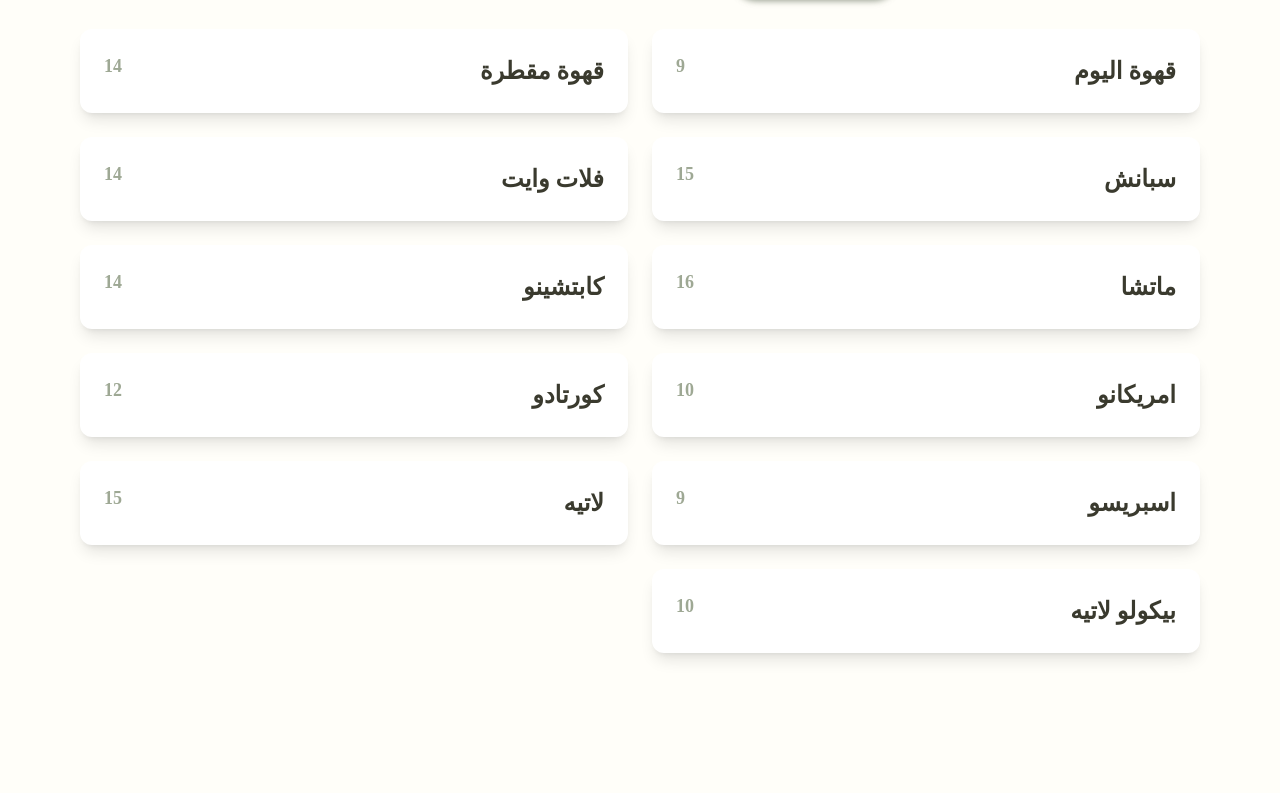
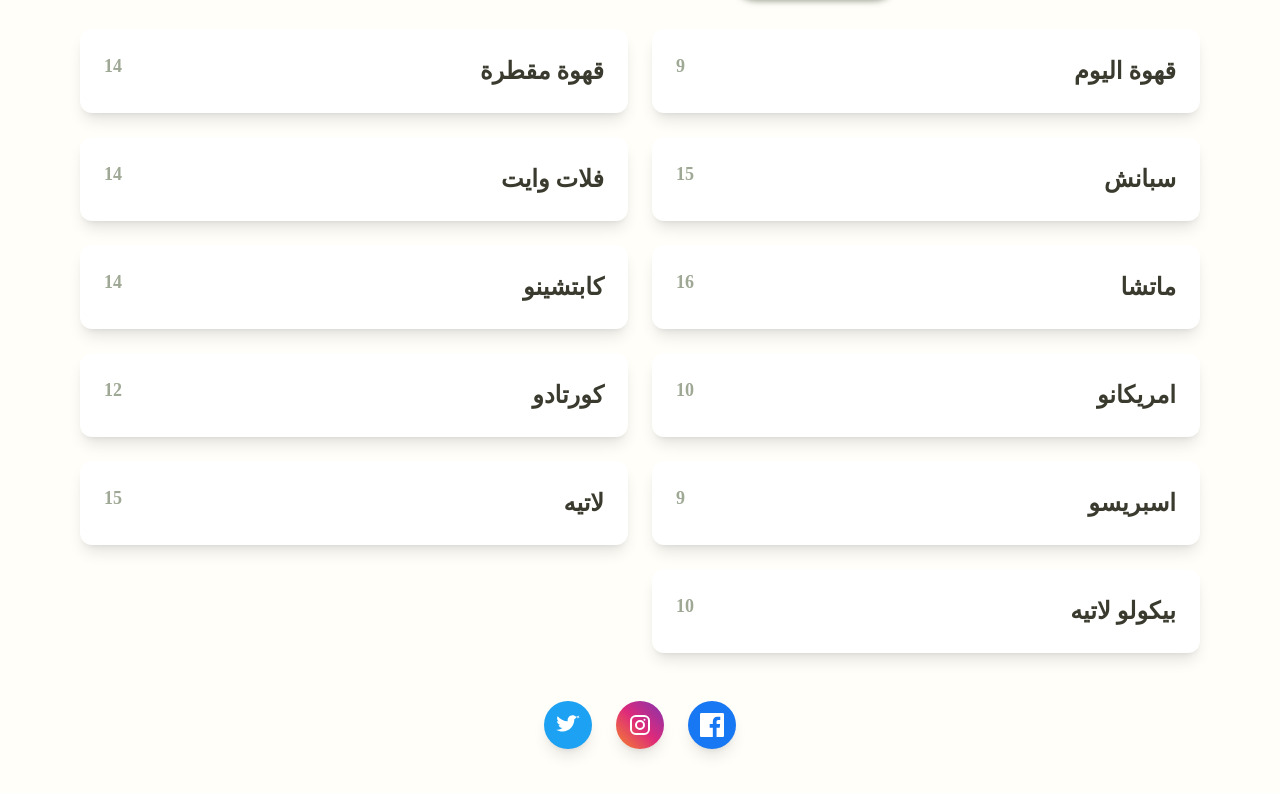
Before and after one commit to Shallen444/menutesting, a plain HTML site: page index.html in a window 1280 px wide. Shown: the part 493-1286 px from the top of the page. Before the commit the page ends 1194 px from the top, so only its background shows below. Drawn offline with nearby package versions, Linux system fonts and the light colour scheme; a web font is replaced by a local one.

Commit message:
Update index.html

```diff
--- a/index.html
+++ b/index.html
@@ -84,6 +84,20 @@
         transform: translateY(0);
       }
     }
+
+    .social-icon {
+      display: inline-flex;
+      align-items: center;
+      justify-content: center;
+      width: 48px;
+      height: 48px;
+      transition: background-color 0.3s ease;
+    }
+
+    .social-icon:focus {
+      outline: 2px solid #8f9b70;
+      outline-offset: 2px;
+    }
   </style>
 </head>
 <body>
@@ -91,19 +105,19 @@
   <div class="max-w-6xl mx-auto px-4 py-12">
     <!-- Logo and Title -->
     <div class="text-center mb-8">
-      <img src="https://i.postimg.cc/KzyLNnzN/S-logo.png" alt="شعار المقهى" class="mx-auto mb-4" style="width: 400px; height: auto;" />
+      <img src="https://i.postimg.cc/KzyLNnzN/S-logo.png" alt="شعار المقهى" class="mx-auto mb-4" style="max-width: 100%; height: auto;" />
       <h1 class="text-4xl font-bold title-font"> القائمة </h1>
     </div>
 
     <!-- Category Tabs -->
     <div class="flex flex-wrap justify-center gap-4 mb-8">
-      <button onclick="showCategory('coffee')" class="category-tab active category-font" id="coffee-tab">
+      <button onclick="showCategory('coffee')" class="category-tab active category-font" id="coffee-tab" type="button">
         القهوة الساخنة
       </button>
-      <button onclick="showCategory('pastries')" class="category-tab category-font" id="pastries-tab">
+      <button onclick="showCategory('pastries')" class="category-tab category-font" id="pastries-tab" type="button">
         الحلويات
       </button>
-      <button onclick="showCategory('beverages')" class="category-tab category-font" id="beverages-tab">
+      <button onclick="showCategory('beverages')" class="category-tab category-font" id="beverages-tab" type="button">
         المشروبات الباردة
       </button>
     </div>
@@ -157,6 +171,32 @@
       </div>
 
     </div>
+
+    <!-- Social Media Links -->
+    <div class="flex justify-center gap-6 mt-12">
+      <a href="https://facebook.com/yourprofile" target="_blank" rel="noopener" aria-label="Facebook"
+        class="social-icon bg-[#1877F2] text-white p-3 rounded-full shadow-lg hover:bg-[#145dbf] transition" type="button">
+        <svg xmlns="http://www.w3.org/2000/svg" class="w-6 h-6" fill="currentColor" viewBox="0 0 24 24">
+          <path
+            d="M22.675 0h-21.35C.6 0 0 .6 0 1.325v21.351C0 23.4.6 24 1.325 24h11.495v-9.294H9.691v-3.622h3.129V8.413c0-3.1 1.894-4.788 4.659-4.788 1.325 0 2.463.099 2.795.143v3.24l-1.918.001c-1.504 0-1.796.715-1.796 1.763v2.31h3.588l-.467 3.622h-3.121V24h6.116C23.4 24 24 23.4 24 22.676V1.325C24 .6 23.4 0 22.675 0z" />
+        </svg>
+      </a>
+      <a href="https://instagram.com/yourprofile" target="_blank" rel="noopener" aria-label="Instagram"
+        class="social-icon bg-gradient-to-tr from-[#f58529] via-[#dd2a7b] to-[#8134af] text-white p-3 rounded-full shadow-lg hover:brightness-90 transition" type="button">
+        <svg xmlns="http://www.w3.org/2000/svg" class="w-6 h-6" fill="currentColor" viewBox="0 0 24 24">
+          <path
+            d="M7.75 2h8.5A5.75 5.75 0 0122 7.75v8.5A5.75 5.75 0 0116.25 22h-8.5A5.75 5.75 0 012 16.25v-8.5A5.75 5.75 0 017.75 2zm0 2A3.75 3.75 0 004 7.75v8.5A3.75 3.75 0 007.75 20h8.5a3.75 3.75 0 003.75-3.75v-8.5A3.75 3.75 0 0016.25 4h-8.5zm8.75 1.75a1 1 0 110 2 1 1 0 010-2zM12 7a5 5 0 110 10 5 5 0 010-10zm0 2a3 3 0 100 6 3 3 0 000-6z" />
+        </svg>
+      </a>
+      <a href="https://twitter.com/yourprofile" target="_blank" rel="noopener" aria-label="Twitter"
+        class="social-icon bg-[#1DA1F2] text-white p-3 rounded-full shadow-lg hover:bg-[#0d8ddb] transition" type="button">
+        <svg xmlns="http://www.w3.org/2000/svg" class="w-6 h-6" fill="currentColor" viewBox="0 0 24 24">
+          <path
+            d="M23.954 4.569c-.885.39-1.83.654-2.825.775 1.014-.611 1.794-1.574 2.163-2.724-.949.566-2.004.978-3.127 1.2-.897-.957-2.178-1.555-3.594-1.555-3.179 0-5.515 3.015-4.797 6.045C7.728 8.087 4.1 6.128 1.671 3.149c-.35.602-.552 1.3-.552 2.042 0 1.41.722 2.656 1.823 3.385-.67-.022-1.3-.205-1.85-.512v.051c0 1.974 1.405 3.62 3.292 3.99-.343.093-.705.142-1.077.142-.264 0-.52-.025-.77-.074.52 1.622 2.034 2.8 3.824 2.83-1.402 1.1-3.168 1.75-5.09 1.75-.332 0-.66-.02-.983-.058 1.819 1.165 3.983 1.845 6.304 1.845 7.564 0 11.703-6.254 11.703-11.667 0-.18-.004-.355-.012-.53.802-.58 1.5-1.3 2.05-2.13z" />
+        </svg>
+      </a>
+    </div>
+
   </div>
 
   <!-- JavaScript -->
```
